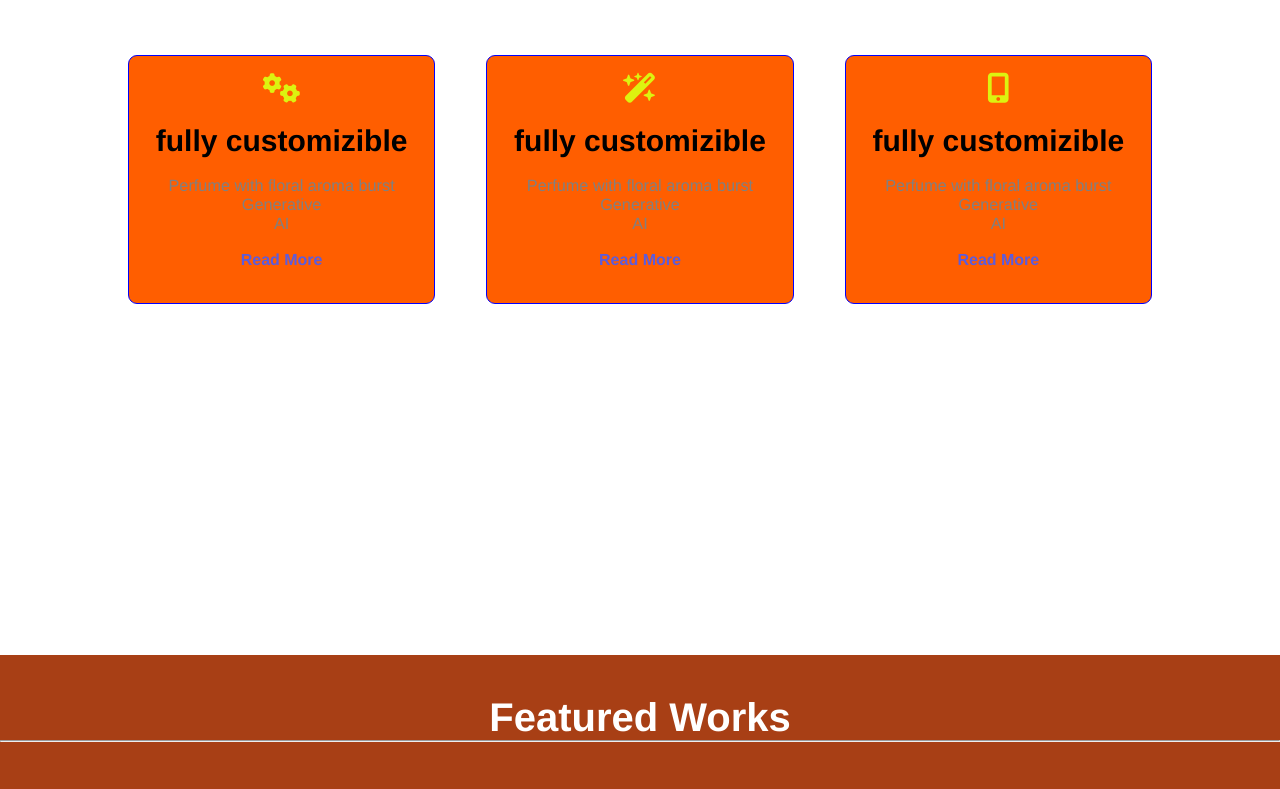
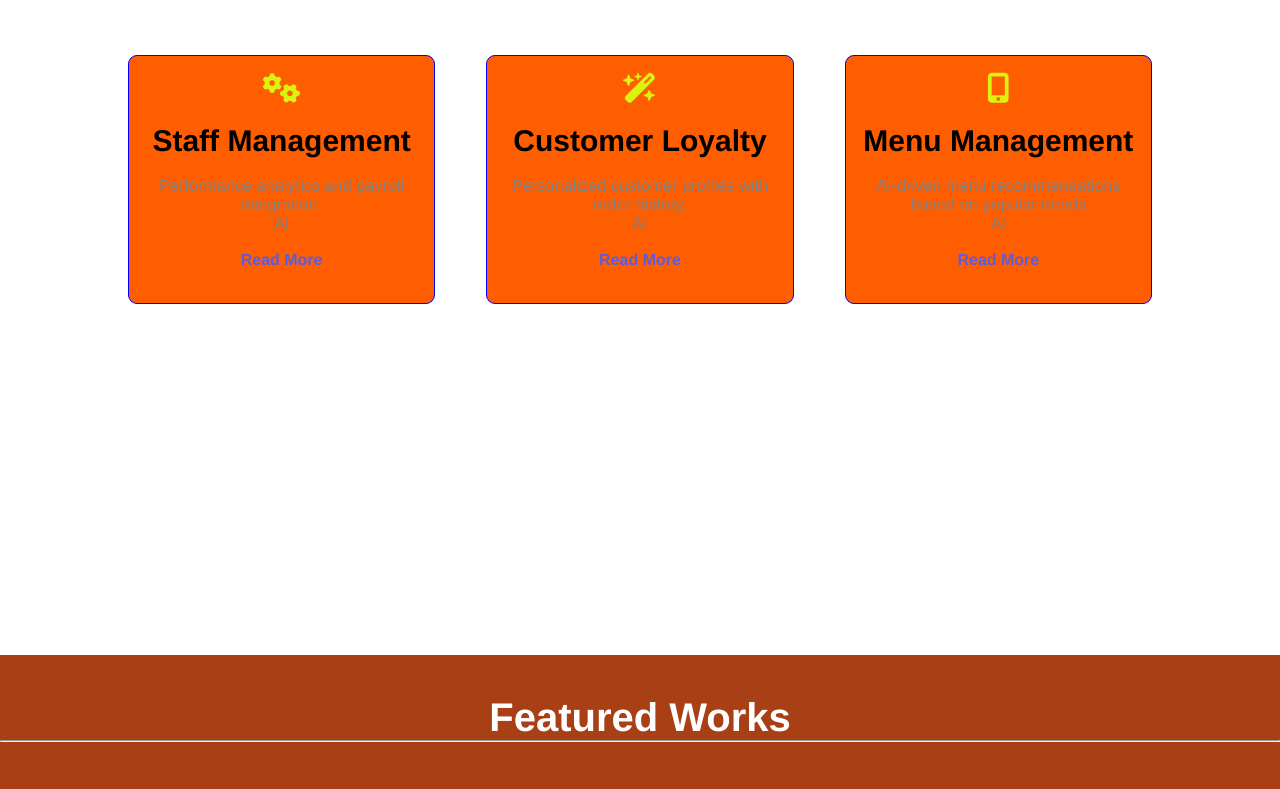
Before and after one commit to yous-f/pro1_front, a plain HTML site: page index.html in a window 1280 px wide. Shown: the part 1120-1909 px from the top of the page. Drawn offline with Linux system fonts and the light colour scheme.

Commit message:
Update index.html

```diff
--- a/index.html
+++ b/index.html
@@ -62,9 +62,9 @@ Discover a world of smoky flavors with our exclusive BBQ collection, blending au
                 </div><!-- web-icon -->
                 <br>
                 <p class="web-p1">
-                    fully customizible
+                    Staff Management
                 </p><br>
-                <p class="web-p2">Perfume with floral aroma burst Generative</p>
+                <p class="web-p2">Performance analytics and payroll integration.</p>
                 <p class="web-p2">AI</p><br>
                 <p class="web-p3">Read More </p><br>
             </div><!-- web-item -->
@@ -75,9 +75,9 @@ Discover a world of smoky flavors with our exclusive BBQ collection, blending au
                 </div><!-- web-icon -->
                 <br>
                 <p class="web-p1">
-                    fully customizible
+                     Customer Loyalty
                 </p><br>
-                <p class="web-p2">Perfume with floral aroma burst Generative</p>
+                <p class="web-p2">Personalized customer profiles with order history.</p>
                 <p class="web-p2">AI</p><br>
                 <p class="web-p3">Read More </p><br>
             </div><!-- web-item -->
@@ -88,9 +88,9 @@ Discover a world of smoky flavors with our exclusive BBQ collection, blending au
                 </div><!-- web-icon -->
                 <br>
                 <p class="web-p1">
-                    fully customizible
+                    Menu Management
                 </p><br>
-                <p class="web-p2">Perfume with floral aroma burst Generative</p>
+                <p class="web-p2">AI-driven menu recommendations based on popular trends</p>
                 <p class="web-p2">AI</p><br>
                 <p class="web-p3">Read More </p><br>
             </div><!-- web-item -->
```
